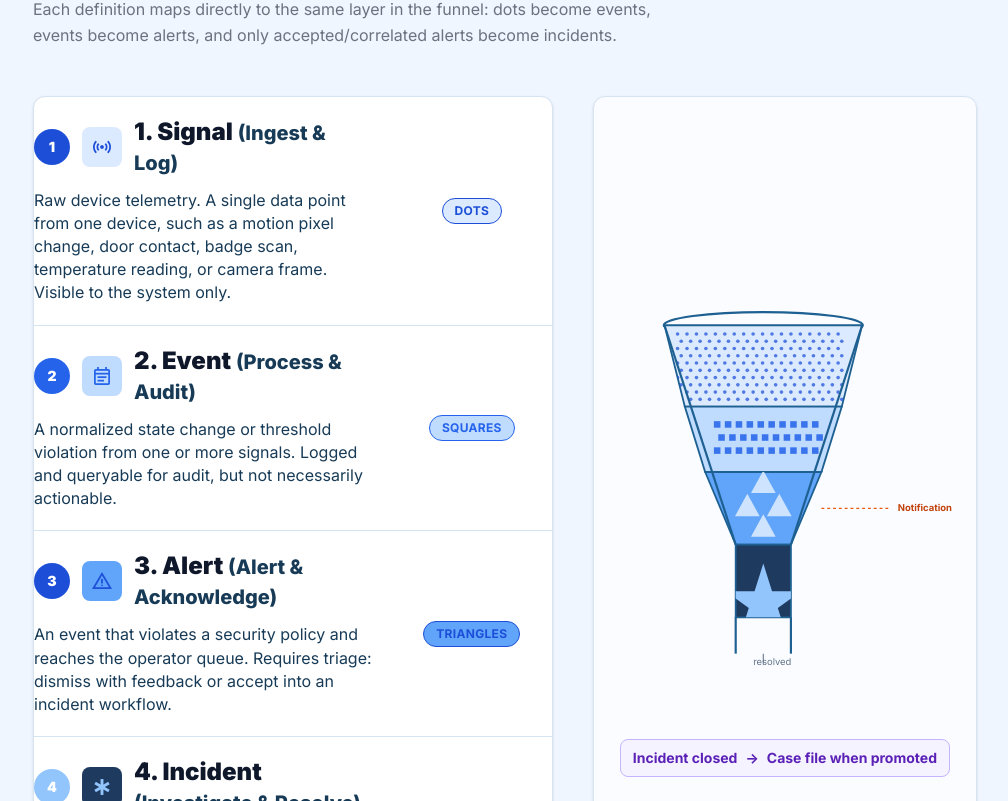
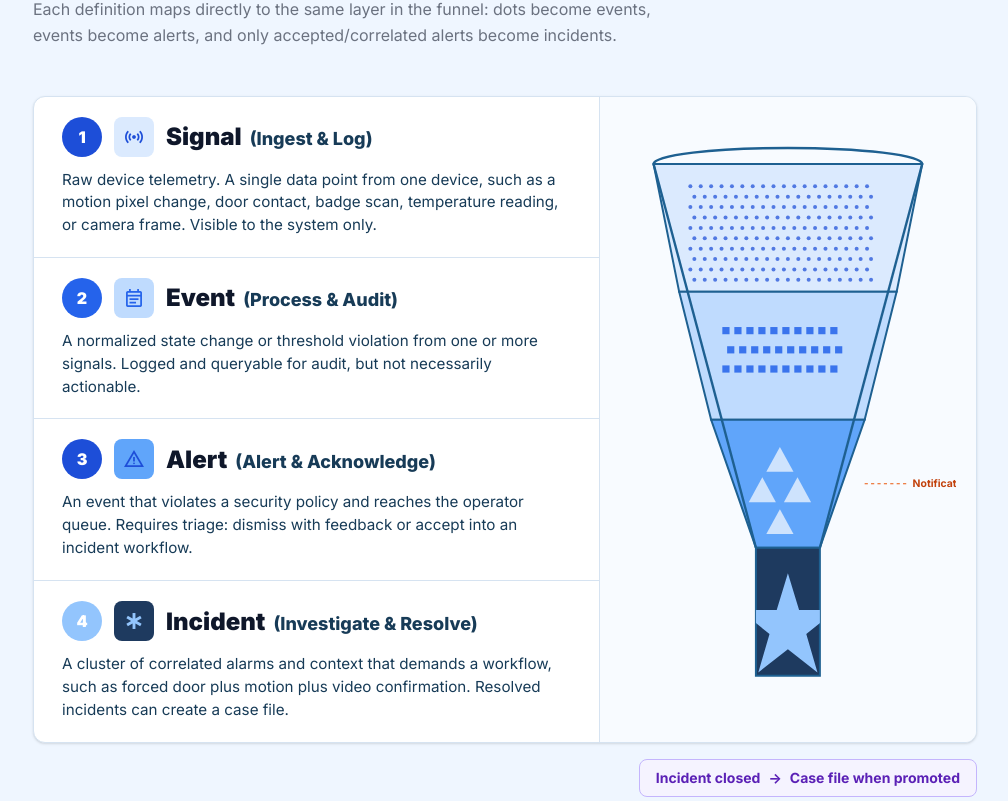
Before and after one commit to bgeorge-een/project-agora-v3, a Next.js app: page / in a window 1280 px wide. Shown: the part 7239-8040 px from the top of the page, without its empty margins (255-1263 px from the left). Built offline with nearby package versions, Linux system fonts and the light colour scheme.

Commit message:
Improve responsive signal funnel layout

```diff
--- a/components/prd/SignalFunnelDiagram.tsx
+++ b/components/prd/SignalFunnelDiagram.tsx
@@ -28,7 +28,7 @@ const LAYERS: Layer[] = [
     shapeCount: 180,
     bg: '#DBEAFE',
     accent: '#1D4ED8',
-    funnelPath: 'M64 0 H336 L308 112 H92 Z',
+    funnelPath: 'M42 0 H378 L346 160 H74 Z',
   },
   {
     num: 2,
@@ -41,7 +41,7 @@ const LAYERS: Layer[] = [
     shapeCount: 30,
     bg: '#BFDBFE',
     accent: '#2563EB',
-    funnelPath: 'M92 112 H308 L280 202 H120 Z',
+    funnelPath: 'M74 160 H346 L306 320 H114 Z',
   },
   {
     num: 3,
@@ -54,7 +54,7 @@ const LAYERS: Layer[] = [
     shapeCount: 4,
     bg: '#60A5FA',
     accent: '#1D4ED8',
-    funnelPath: 'M120 202 H280 L238 302 H162 Z',
+    funnelPath: 'M114 320 H306 L250 480 H170 Z',
     note: 'Notification',
   },
   {
@@ -68,7 +68,7 @@ const LAYERS: Layer[] = [
     shapeCount: 1,
     bg: '#1E3A5F',
     accent: '#93C5FD',
-    funnelPath: 'M162 302 H238 V402 H162 Z',
+    funnelPath: 'M170 480 H250 V640 H170 Z',
   },
 ]
 
@@ -79,8 +79,8 @@ function LayerShapes({ layer }: { layer: Layer }) {
         {Array.from({ length: layer.shapeCount }).map((_, i) => {
           const row = Math.floor(i / 18)
           const col = i % 18
-          const x = 82 + col * 13 + ((row % 2) * 5)
-          const y = 12 + row * 10
+          const x = 88 + col * 13 + ((row % 2) * 5)
+          const y = 28 + row * 13
           return <circle key={i} cx={x} cy={y} r="2.5" fill={layer.accent} opacity="0.72" />
         })}
       </g>
@@ -93,8 +93,8 @@ function LayerShapes({ layer }: { layer: Layer }) {
         {Array.from({ length: layer.shapeCount }).map((_, i) => {
           const row = Math.floor(i / 10)
           const col = i % 10
-          const x = 132 + col * 15 + ((row % 2) * 6)
-          const y = 132 + row * 18
+          const x = 128 + col * 15 + ((row % 2) * 6)
+          const y = 204 + row * 24
           return <rect key={i} x={x} y={y} width="9" height="9" fill={layer.accent} opacity="0.86" />
         })}
       </g>
@@ -105,10 +105,10 @@ function LayerShapes({ layer }: { layer: Layer }) {
     return (
       <g>
         {[
-          [178, 248],
-          [222, 248],
-          [200, 216],
-          [200, 276],
+          [178, 408],
+          [222, 408],
+          [200, 370],
+          [200, 448],
         ].map(([x, y], i) => (
           <path
             key={i}
@@ -124,7 +124,7 @@ function LayerShapes({ layer }: { layer: Layer }) {
   return (
     <g>
       <path
-        d="M200 328 L212 366 H252 L220 389 L232 428 L200 404 L168 428 L180 389 L148 366 H188 Z"
+        d="M210 512 L224 558 H270 L233 588 L247 636 L210 607 L173 636 L187 588 L150 558 H196 Z"
         fill={layer.accent}
       />
     </g>
@@ -147,52 +147,38 @@ function FunnelBand({ layer }: { layer: Layer }) {
 
 function FunnelGraphic() {
   return (
-    <div className="relative">
+    <div className="absolute inset-x-4 inset-y-0 flex items-center justify-center sm:inset-x-6 lg:inset-x-5">
       <svg
-        viewBox="0 0 460 470"
-        className="h-[470px] w-full max-w-[520px]"
+        viewBox="0 0 420 640"
+        className="h-full w-full max-w-full"
+        preserveAspectRatio="xMidYMid meet"
         role="img"
         aria-label="Funnel reducing raw signals into events, alerts, and incidents"
       >
-        <ellipse cx="200" cy="0" rx="137" ry="18" fill="none" stroke="#1E6091" strokeWidth="3" />
+        <ellipse cx="210" cy="0" rx="168" ry="20" fill="none" stroke="#1E6091" strokeWidth="3" />
         {LAYERS.map((layer) => (
           <FunnelBand key={layer.num} layer={layer} />
         ))}
 
-        <line x1="64" y1="0" x2="162" y2="302" stroke="#1E6091" strokeWidth="3" />
-        <line x1="336" y1="0" x2="238" y2="302" stroke="#1E6091" strokeWidth="3" />
-        <line x1="162" y1="402" x2="162" y2="452" stroke="#1E6091" strokeWidth="3" />
-        <line x1="238" y1="402" x2="238" y2="452" stroke="#1E6091" strokeWidth="3" />
+        <line x1="42" y1="0" x2="170" y2="480" stroke="#1E6091" strokeWidth="3" />
+        <line x1="378" y1="0" x2="250" y2="480" stroke="#1E6091" strokeWidth="3" />
 
-        <line x1="280" y1="252" x2="374" y2="252" stroke="#EA580C" strokeWidth="1.5" strokeDasharray="4 4" />
-        <text x="385" y="256" fill="#C2410C" fontSize="13" fontWeight="700">
+        <line x1="306" y1="400" x2="360" y2="400" stroke="#EA580C" strokeWidth="1.5" strokeDasharray="4 4" />
+        <text x="366" y="404" fill="#C2410C" fontSize="13" fontWeight="700">
           Notification
         </text>
-
-        <line x1="200" y1="452" x2="200" y2="466" stroke="#64748B" strokeWidth="1.5" />
-        <text x="186" y="468" fill="#64748B" fontSize="13">
-          resolved
-        </text>
       </svg>
-
-      <div className="mt-2 flex justify-center">
-        <div className="inline-flex items-center gap-2 rounded-lg border border-[#C4B5FD] bg-[#F5F3FF] px-3 py-2 text-sm font-bold text-[#5B21B6]">
-          <span>Incident closed</span>
-          <span aria-hidden>→</span>
-          <span>Case file when promoted</span>
-        </div>
-      </div>
     </div>
   )
 }
 
 function LayerRow({ layer }: { layer: Layer }) {
   return (
-    <div className="grid min-h-[112px] grid-cols-[minmax(0,1fr)_160px] items-center gap-5 border-b border-[#D6E3F1] last:border-b-0">
-      <div className="py-5">
+    <div className="min-h-[clamp(8.75rem,12vw,10rem)] border-b border-[#D6E3F1] px-5 last:border-b-0 sm:px-7">
+      <div className="flex h-full flex-col justify-center py-5">
         <div className="flex items-center gap-3">
           <span
-            className="flex h-9 w-9 shrink-0 items-center justify-center rounded-full text-sm font-black text-white"
+            className="flex h-10 w-10 shrink-0 items-center justify-center rounded-full text-base font-black text-white"
             style={{ backgroundColor: layer.accent }}
           >
             {layer.num}
@@ -206,24 +192,17 @@ function LayerRow({ layer }: { layer: Layer }) {
             </span>
           </span>
           <div className="min-w-0">
-            <h3 className="text-2xl font-black leading-tight text-[#0F172A]">
-              {layer.num}. {layer.label}{' '}
-              <span className="text-xl font-extrabold text-[#173B57]">({layer.sub})</span>
+            <h3 className="flex flex-wrap items-baseline gap-x-2 text-[clamp(1.25rem,2vw,1.5rem)] font-black leading-[1.15] text-[#0F172A]">
+              <span>{layer.label}</span>
+              <span className="text-[clamp(1rem,1.5vw,1.125rem)] font-extrabold text-[#173B57]">
+                ({layer.sub})
+              </span>
             </h3>
           </div>
         </div>
-        <p className="mt-3 max-w-2xl text-base leading-[1.45] text-[#173B57]">
+        <p className="mt-3 max-w-[68ch] text-[clamp(0.95rem,1.15vw,1rem)] leading-[1.5] text-[#173B57]">
           {layer.description}
         </p>
-      </div>
-
-      <div className="hidden items-center justify-center lg:flex">
-        <span
-          className="rounded-full border px-3 py-1 text-xs font-bold uppercase tracking-wide"
-          style={{ borderColor: layer.accent, color: layer.accent, backgroundColor: layer.bg }}
-        >
-          {layer.shape}
-        </span>
       </div>
     </div>
   )
@@ -231,7 +210,7 @@ function LayerRow({ layer }: { layer: Layer }) {
 
 export default function SignalFunnelDiagram() {
   return (
-    <section className="bg-[#EFF6FF] px-12 py-20">
+    <section className="bg-[#EFF6FF] px-4 py-16 sm:px-6 lg:px-12 lg:py-20">
       <div className="mx-auto max-w-6xl">
         <SectionHeader
           label="Signal hierarchy"
@@ -239,15 +218,25 @@ export default function SignalFunnelDiagram() {
           subtitle="Each definition maps directly to the same layer in the funnel: dots become events, events become alerts, and only accepted/correlated alerts become incidents."
         />
 
-        <div className="mt-12 grid grid-cols-1 gap-10 lg:grid-cols-[minmax(0,1.15fr)_minmax(380px,0.85fr)]">
-          <div className="overflow-hidden rounded-xl border border-[#D6E3F1] bg-white shadow-sm">
-            {LAYERS.map((layer) => (
-              <LayerRow key={layer.num} layer={layer} />
-            ))}
+        <div className="mt-12 overflow-hidden rounded-xl border border-[#D6E3F1] bg-white shadow-sm">
+          <div className="grid grid-cols-1 lg:grid-cols-[minmax(0,1fr)_minmax(22rem,40%)]">
+            <div className="grid lg:[grid-template-rows:repeat(4,minmax(clamp(8.75rem,12vw,10rem),1fr))]">
+              {LAYERS.map((layer) => (
+                <LayerRow key={layer.num} layer={layer} />
+              ))}
+            </div>
+
+            <div className="relative min-h-[clamp(24rem,65vw,40rem)] border-t border-[#D6E3F1] bg-[#F8FBFF] lg:min-h-0 lg:border-l lg:border-t-0">
+              <FunnelGraphic />
+            </div>
           </div>
+        </div>
 
-          <div className="flex items-center justify-center rounded-xl border border-[#D6E3F1] bg-white/70 p-6 shadow-sm">
-            <FunnelGraphic />
+        <div className="mt-4 flex justify-end">
+          <div className="inline-flex items-center gap-2 rounded-lg border border-[#C4B5FD] bg-[#F5F3FF] px-4 py-2 text-sm font-bold text-[#5B21B6]">
+            <span>Incident closed</span>
+            <span aria-hidden>→</span>
+            <span>Case file when promoted</span>
           </div>
         </div>
 
```
